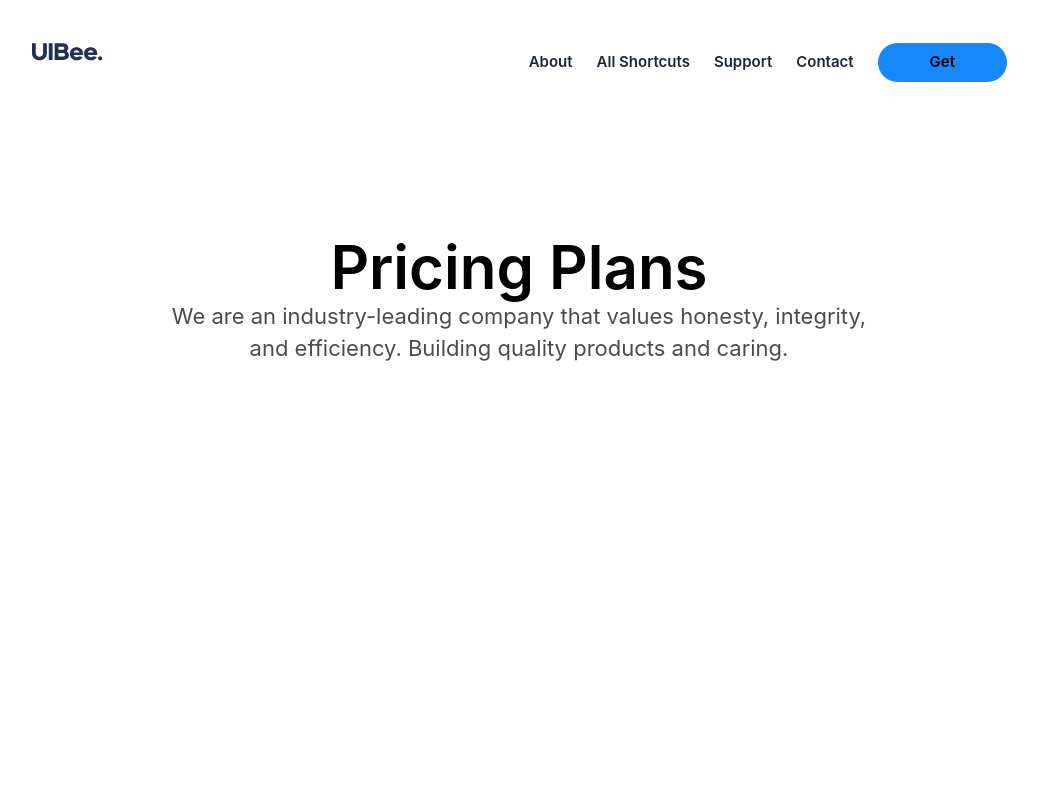
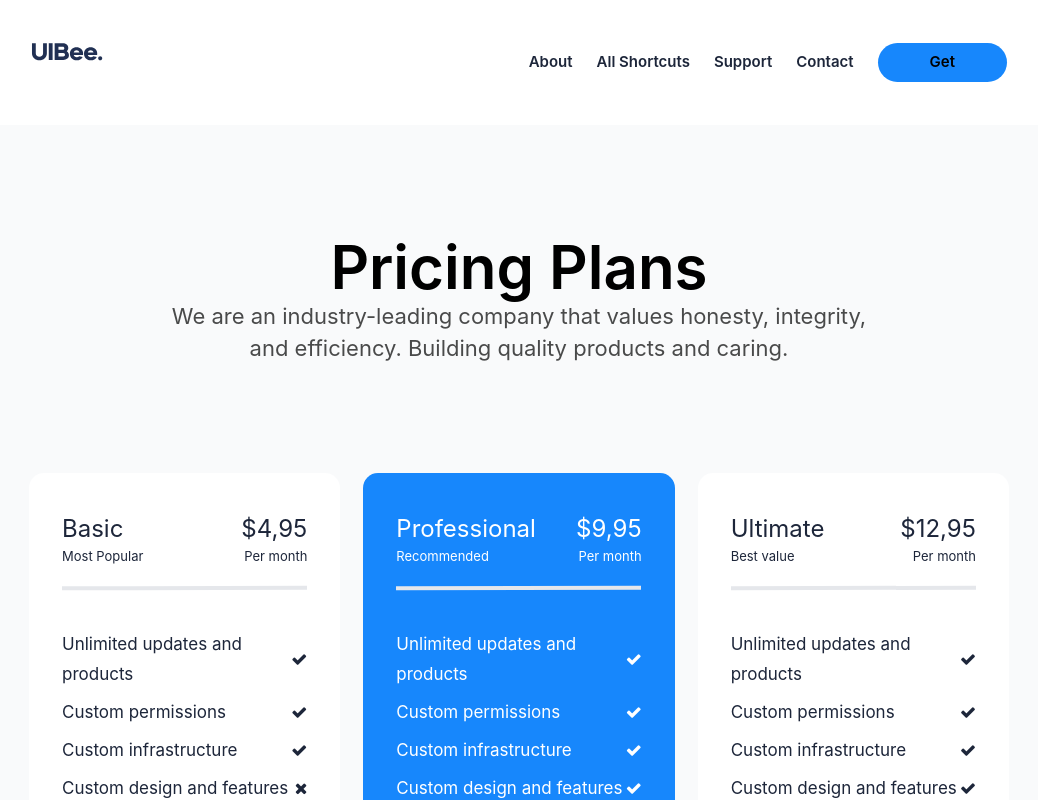
Before and after one commit to yusuffsaid/kbu-teknokent-case, a React (Create React App) app: page / in a window 1280 px wide. Shown: the top 800 px of the page, without its empty margins (121-1159 px from the left). Built offline with nearby package versions, Linux system fonts and the light colour scheme.

Commit message:
created card components and dynamic card css

```diff
--- a/package.json
+++ b/package.json
@@ -6,6 +6,7 @@
     "@testing-library/jest-dom": "^5.16.5",
     "@testing-library/react": "^13.4.0",
     "@testing-library/user-event": "^13.5.0",
+    "font-awesome": "^4.7.0",
     "react": "^18.2.0",
     "react-dom": "^18.2.0",
     "react-scripts": "5.0.1",
--- a/src/components/Card/Card.js
+++ b/src/components/Card/Card.js
@@ -0,0 +1,69 @@
+import { FontAwesomeIcon } from '@fortawesome/react-fontawesome'
+import React, { useState } from 'react'
+
+const Card = ({cardProps}) => {
+  const [packageFeatures, setpackageFeatures] = useState({
+    items:[
+        {
+            text:"Unlimited updates and products",
+            selected:true,
+        },
+        {
+            text:"Custom permissions",
+            selected:true,
+        },
+        {
+            text:"Custom infrastructure",
+            selected:true,
+        },
+        {
+            text:"Custom design and features",
+            selected:false,
+        },
+        {
+            text:"Unlimited updates ",
+            selected:false,
+        },
+        {
+            text:"Custom infrastructure ",
+            selected:false,
+        },
+    ]
+})
+  return (
+    <div className={'rounded-[15px] flex-1 h-[498px] px-[33px] py-[40px] flex flex-col '+ (cardProps.isSelected ? "bg-active-color text-white ": "bg-white text-menu-color")}>
+
+      <div className='flex justify-between items-center text-[24px]  leading-[32px]'>
+        <span>{cardProps.title}</span>
+        <span>${cardProps.price}</span>
+      </div>
+
+      <div className='flex justify-between items-center text-[13px]  leading-[22px] text-opacity-70 '>
+        <span>{cardProps.description}</span>
+        <span>Per month</span>
+      </div>
+
+      <div className='border-2 mt-[19px] rotate-[-0.17deg] border-opacity-10 '></div>
+
+      <div className='mt-[39px] flex flex-col'>
+        {
+          packageFeatures.items.map((item,i)=>(
+            <div key={i} className={"flex justify-between items-center mb-2 " +( cardProps.falseItemIndex.includes(i) && cardProps.isSelected && "opacity-70")}>
+
+              <span className="text-[17px] leading-[30px] font-normal ">{item.text}</span>
+
+              <i className={cardProps.falseItemIndex.includes(i) ? "fa fa-solid fa-times" : "fa fa-solid fa-check" }></i>
+
+
+            </div>
+          ))
+        }
+      </div>
+      <button className={'rounded-[50px]  py-[13px] mt-[26px] ' + (cardProps.isSelected ? "bg-white text-active-color" : "bg-active-color text-white") }>
+        Get Started
+      </button>
+    </div>
+  )
+}
+
+export default Card
--- a/src/components/PageHeader/PageHeader.js
+++ b/src/components/PageHeader/PageHeader.js
@@ -2,7 +2,7 @@ import React from 'react'
 
 const PageHeader = ({title,text}) => {
   return (
-    <div className='w-full py-[109px] flex justify-center'>
+    <div className='w-full py-[109px] flex justify-center bg-header-color'>
        <div className='flex flex-col items-center w-[695px]'>
        <span className='text-[60px] font-semibold leading-[66px]'>{title}</span>
         <span className='text-[22px] font-normal leading-[32px] text-center opacity-70'>{text}</span>
--- a/src/index.js
+++ b/src/index.js
@@ -3,6 +3,8 @@ import ReactDOM from 'react-dom/client';
 import './index.css';
 import App from './App';
 import "./reset.css";
+import 'font-awesome/css/font-awesome.min.css';
+
 
 const root = ReactDOM.createRoot(document.getElementById('root'));
 root.render(
--- a/src/pages/Pricing/Pricing.js
+++ b/src/pages/Pricing/Pricing.js
@@ -1,11 +1,40 @@
-import React from 'react'
+import React, { useState } from 'react'
+import Card from '../../components/Card/Card'
 import PageHeader from '../../components/PageHeader/PageHeader'
 
 const Pricing = () => {
+
+    const [cardProps, setCardProps] = useState([
+        {title:"Basic",
+        description:"Most Popular",
+        price:"4,95",
+        falseItemIndex:[3,4,5],
+        isSelected:false
+
+    },
+    {
+        title:"Professional",
+        description:"Recommended",
+        price:"9,95",
+        falseItemIndex:[5],
+        isSelected:true,
+    },
+    {
+        title:"Ultimate",
+        description:"Best value",
+        price:"12,95",
+        falseItemIndex:[],
+        isSelected:false,
+
+    }
+    ])
   return (
-   <>
+   <div className=''>
    <PageHeader title='Pricing Plans' text="We are an industry-leading company that values honesty, integrity, and efficiency. Building quality products and caring."></PageHeader>
-   </>
+   <section className='price-area flex justify-between px-[150px] bg-header-color gap-x-[23px]'>
+    {cardProps.map((prop,i)=><Card key={i} cardProps={prop}></Card>)}
+   </section>
+   </div>
   )
 }
 
--- a/tailwind.config.js
+++ b/tailwind.config.js
@@ -11,6 +11,8 @@ module.exports = {
       colors:{
         "menu-color": "#1D263A",
         "active-color":"#1787FC",
+        "header-color":"#F9FAFB",
+        "deactive-text-color":"#7F828A",
       }
     },
   },
```
Also changed, not shown: 1 other file (tests, documents, lock files or other folders).
